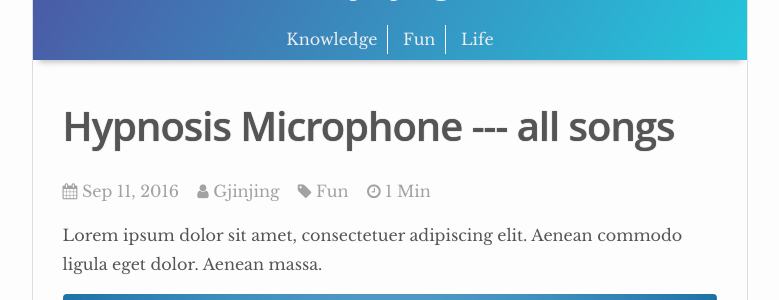
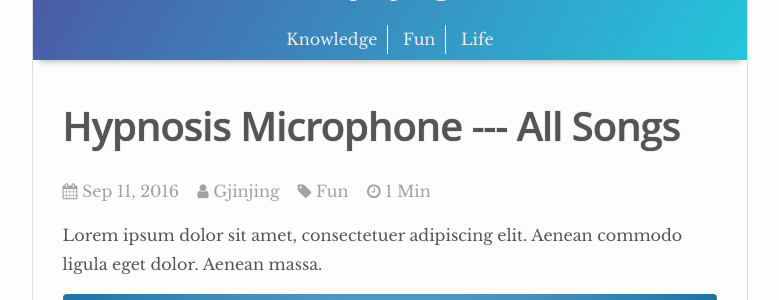
Before and after one commit to gjinjing/gjinjing.github.io, a Jekyll site: the page built from _posts/2016-09-16-fun-2.markdown, in a window 1280 px wide. Shown: the part 249-549 px from the top of the page, without its empty margins (250-1029 px from the left). Built offline with Jekyll 4.4.1, drawn with Linux system fonts in a browser that asks for light colours; nearby versions of some CDN libraries.

```diff
--- a/_posts/2016-09-16-fun-2.markdown
+++ b/_posts/2016-09-16-fun-2.markdown
@@ -1,6 +1,6 @@
 ---
 layout: post
-title:  "Hypnosis Microphone --- all songs"
+title:  "Hypnosis Microphone --- All Songs"
 description: Cum sociis natoque penatibus et magnis dis parturient montes, nascetur ridiculus mus. Donec quam felis, ultricies nec, pellentesque eu, pretium quis, sem. Nulla consequat massa quis enim.
 date:   2016-09-11 10:50:00 +0530
 categories: fun
```
